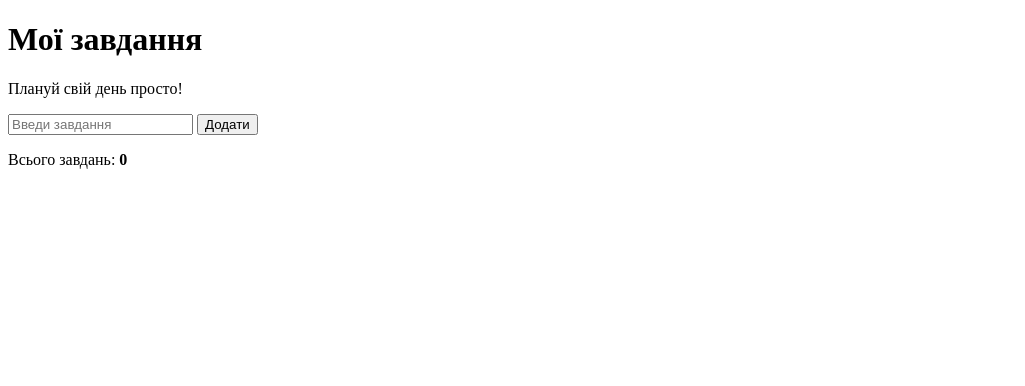
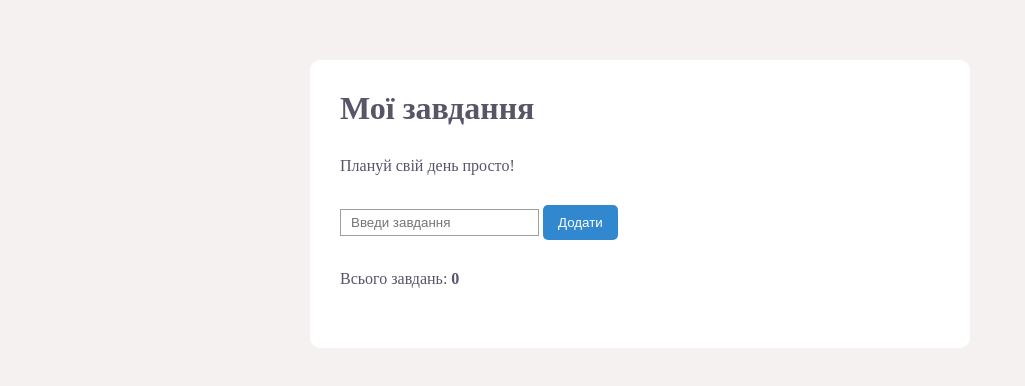
Before and after one commit to zhuravelta963-lang/js-vue, a plain HTML site: page pair15/index.html in a window 1280 px wide. Shown: the whole page, without its empty margins (0-1025 px from the left). Drawn offline with Linux system fonts and the light colour scheme.

Commit message:
index.html

```diff
--- a/pair15/index.html
+++ b/pair15/index.html
@@ -2,7 +2,7 @@
 <html lang="en">
 <head>
     <meta charset="UTF-8">
-    <link rel = "styleshhet" type = "text/css" href = "style.css">
+    <link rel = "stylesheet" type = "text/css" href = "style.css">
     <title>Title</title>
 </head>
 <body>
```
